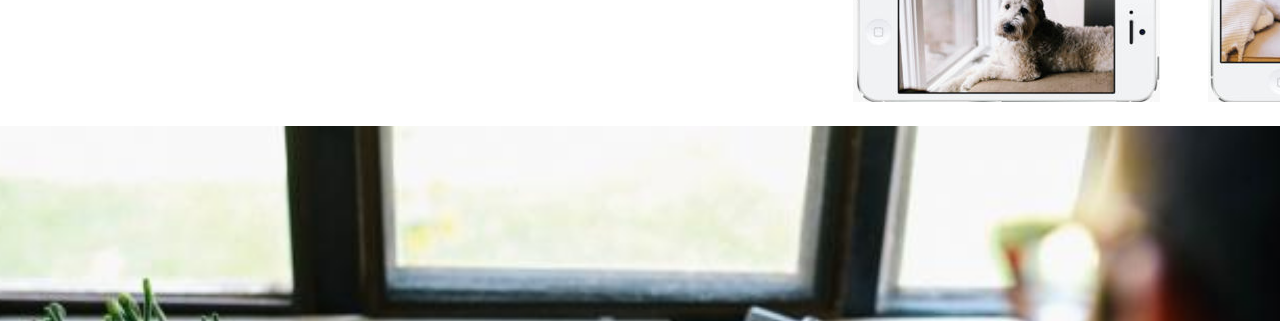
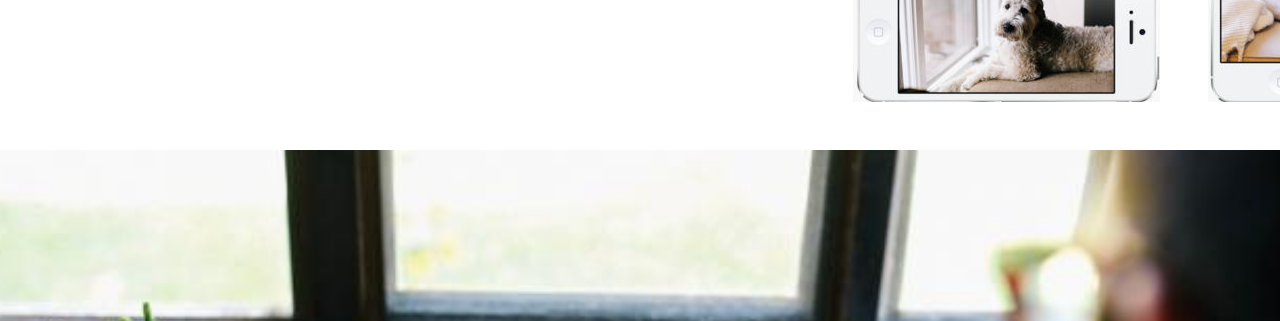
Before and after one commit to AndryRaza/TP_Bootstrap, a plain HTML site: page TP_Bootstrap/index.html in a window 1280 px wide. Shown: the part 1870-2191 px from the top of the page. Drawn offline with nearby package versions, Linux system fonts and the light colour scheme.

Commit message:
Add files via upload

```diff
--- a/TP_Bootstrap/index.html
+++ b/TP_Bootstrap/index.html
@@ -124,7 +124,7 @@
         </div>
     </div>
 
-    <div class="row " id="footer">
+    <div class="row mt-4" id="footer">
         <div class="col-6 d-flex justify-content-end  align-self-center">
             <div class="h2 text-white    h-25 font-weight-bolder">Connect to Start Bootstrap:</div>
         </div>
--- a/TP_Bootstrap/style.css
+++ b/TP_Bootstrap/style.css
@@ -8,7 +8,6 @@
 
 }
 
-
 #container{
     height:900px;
 
@@ -16,7 +15,7 @@
 
 #footer{
     background:url('img/footer_bg.jpg');
-    height:600px;
+    height:400px;
     background-size: cover;
 }
 
```
